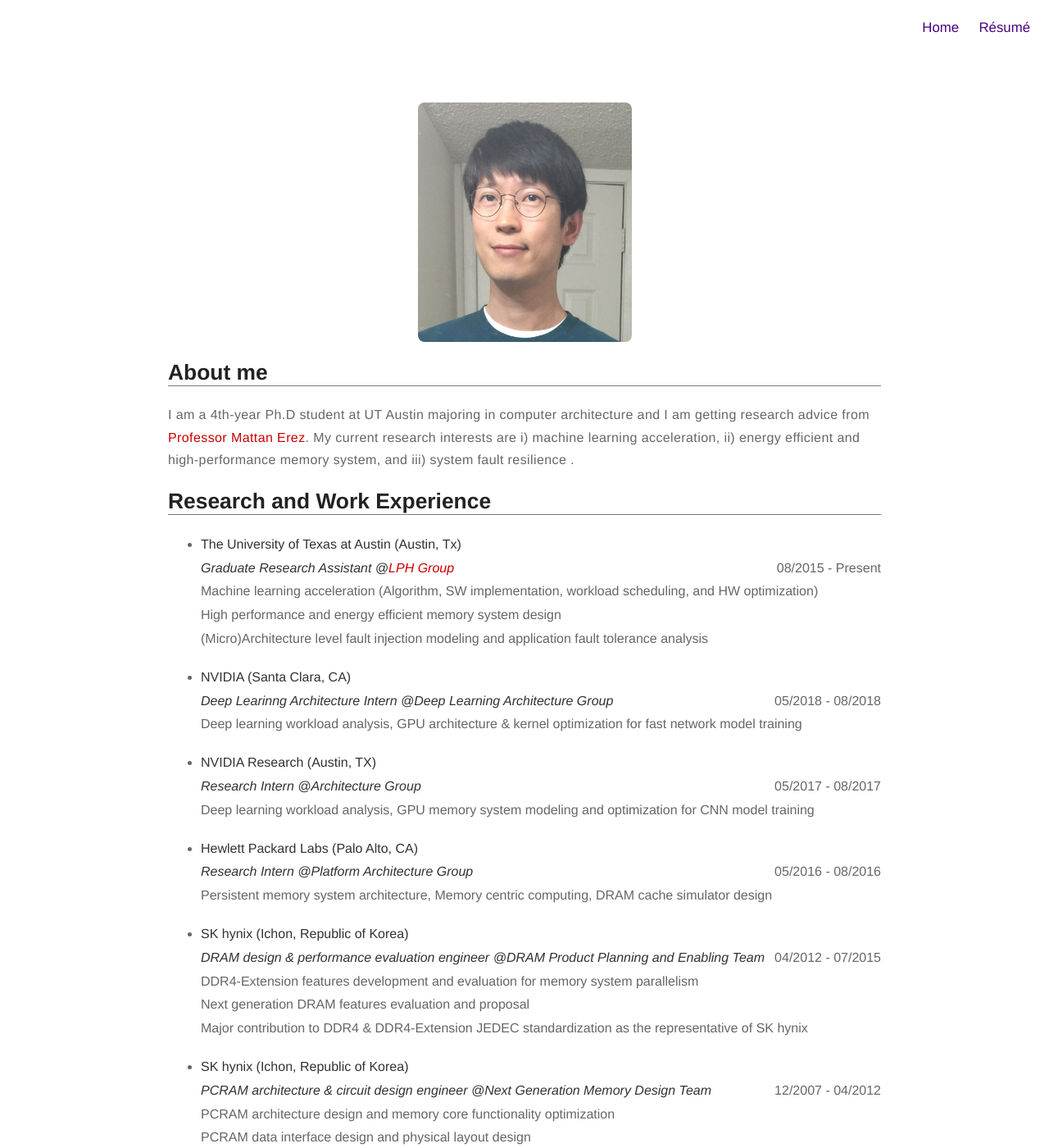
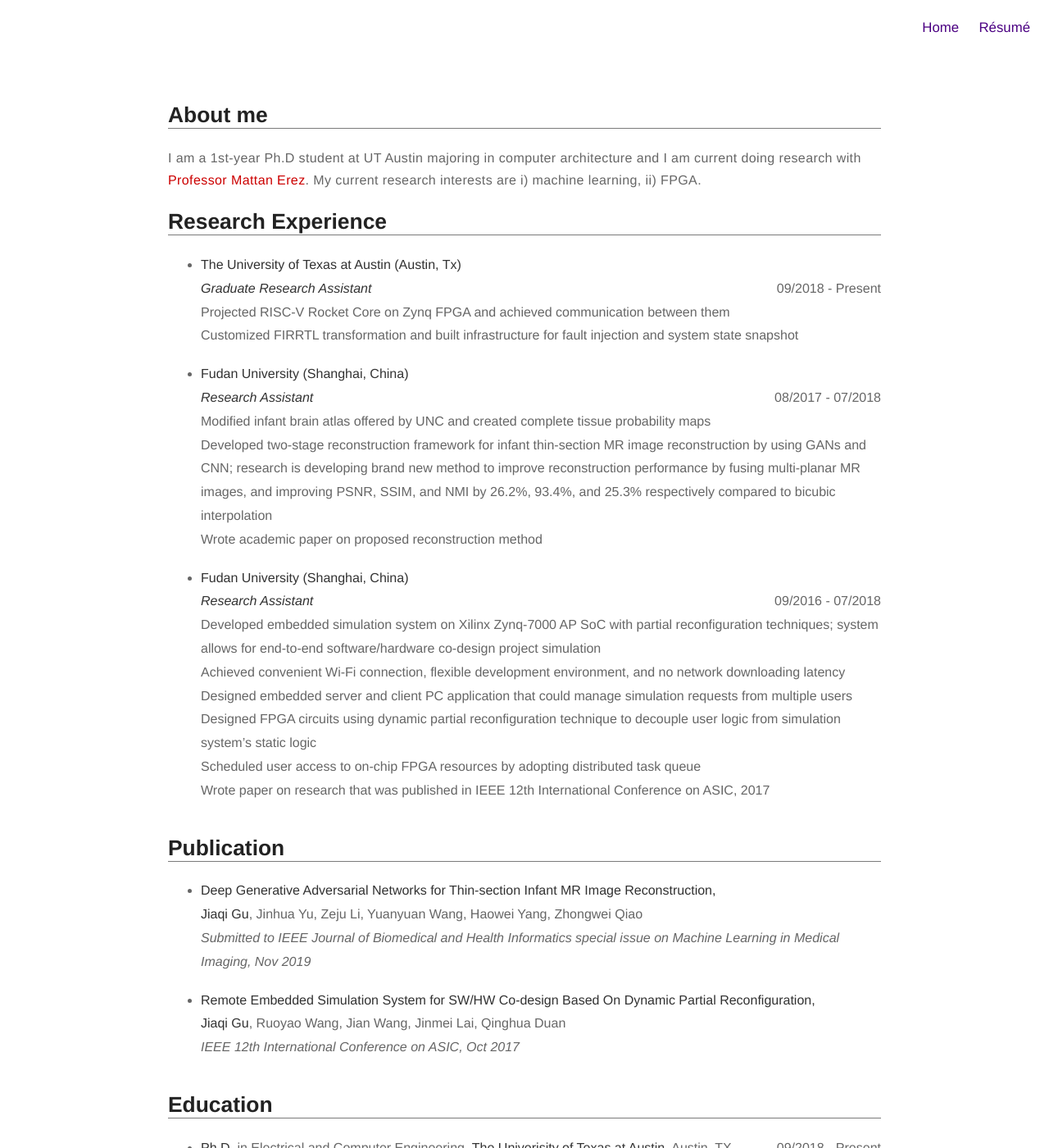
Before and after one commit to JeremieMelo/Resume, a Jekyll site: the page built from about.md, in a window 1280 px wide and 1400 px high. Shown: the whole window at 82% size. Built offline with Jekyll 4.4.1, drawn with Linux system fonts in a browser that asks for light colours; some of the changed text lies outside the part shown.

Commit message:
about me

```diff
--- a/about.md
+++ b/about.md
@@ -2,166 +2,90 @@
 title: About
 layout: page
 ---
-![Profile Image]({{ site.url }}/{{ site.picture }})
 
 <h2>About me<hr></h2>
-<p>I am a 4th-year Ph.D student at UT Austin majoring in computer architecture and I am getting research advice from <a href="https://lph.ece.utexas.edu/merez/MattanErez/MattanErez" style="text-decoration : none;color: #cc0000"> Professor Mattan Erez</a>. My current research interests are i) machine learning acceleration, ii) energy efficient and high-performance memory system, and iii) system fault resilience .
+<p>I am a 1st-year Ph.D student at UT Austin majoring in computer architecture and I am current doing research with <a href="https://lph.ece.utexas.edu/merez/MattanErez/MattanErez" style="text-decoration : none;color: #cc0000"> Professor Mattan Erez</a>. My current research interests are i) machine learning, ii) FPGA.
 </p>
 
 
-<h2>Research and Work Experience<hr></h2>
+<h2>Research Experience<hr></h2>
 <ul>
     <li>
     <b>The University of Texas at Austin (Austin, Tx)</b>
     <br>
-    <div style="float: left"><b><i>Graduate Research Assistant @<a href="https://lph.ece.utexas.edu/merez/MattanErez/Research" style="text-decoration : none;color: #cc0000">LPH Group</a></i></b></div>
-    <div style="float: right">08/2015 - Present</div>
-    <br>Machine learning acceleration (Algorithm, SW implementation, workload scheduling, and HW optimization)
-    <br>High performance and energy efficient memory system design
-    <br>(Micro)Architecture level fault injection modeling and application fault tolerance analysis
+    <div style="float: left"><b><i>Graduate Research Assistant</i></b></div>
+    <div style="float: right">09/2018 - Present</div>
+    <br>Projected RISC-V Rocket Core on Zynq FPGA and achieved communication between them
+    <br>Customized FIRRTL transformation and built infrastructure for fault injection and system state snapshot
     </li><br>
 
     <li>
-    <b>NVIDIA (Santa Clara, CA)</b>
+    <b>Fudan University (Shanghai, China)</b>
     <br>
-    <div style="float: left"><b><i>Deep Learinng Architecture Intern @Deep Learning Architecture Group</i></b></div>
-    <div style="float: right">05/2018 - 08/2018</div>
-    <br>Deep learning workload analysis, GPU architecture & kernel optimization for fast network model training
+    <div style="float: left"><b><i>Research Assistant</i></b></div>
+    <div style="float: right">08/2017 - 07/2018</div>
+    <br>Modified infant brain atlas offered by UNC and created complete tissue probability maps
+    <br>Developed two-stage reconstruction framework for infant thin-section MR image reconstruction by using GANs and CNN; research is developing brand new method to improve reconstruction performance by fusing multi-planar MR images, and improving PSNR, SSIM, and NMI by 26.2%, 93.4%, and 25.3% respectively compared to bicubic interpolation
+    <br>Wrote academic paper on proposed reconstruction method
     </li><br>
 
     <li>
-    <b>NVIDIA Research (Austin, TX)</b>
+    <b>Fudan University (Shanghai, China)</b>
     <br>
-    <div style="float: left"><b><i>Research Intern @Architecture Group</i></b></div>
-    <div style="float: right">05/2017 - 08/2017</div>
-    <br>Deep learning workload analysis, GPU memory system modeling and optimization for CNN model training
+    <div style="float: left"><b><i>Research Assistant</i></b></div>
+    <div style="float: right">09/2016 - 07/2018</div>
+    <br>Developed embedded simulation system on Xilinx Zynq-7000 AP SoC with partial reconfiguration techniques; system allows for end-to-end software/hardware co-design project simulation
+    <br>Achieved convenient Wi-Fi connection, flexible development environment, and no network downloading latency
+    <br>Designed embedded server and client PC application that could manage simulation requests from multiple users
+    <br>Designed FPGA circuits using dynamic partial reconfiguration technique to decouple user logic from simulation system’s static logic
+    <br>Scheduled user access to on-chip FPGA resources by adopting distributed task queue
+    <br>Wrote paper on research that was published in IEEE 12th International Conference on ASIC, 2017
     </li><br>
 
-    <li>
-    <b>Hewlett Packard Labs (Palo Alto, CA)</b >
-    <br>
-    <div style="float: left"><b><i>Research Intern @Platform Architecture Group</i></b></div>
-    <div style="float: right">05/2016 - 08/2016</div>
-    <br>Persistent memory system architecture, Memory centric computing, DRAM cache simulator design
-    </li><br>
-
-    <li>
-    <b>SK hynix (Ichon, Republic of Korea)</b>
-    <br>
-    <div style="float: left"><b><i>DRAM design & performance evaluation engineer @DRAM Product Planning and Enabling Team</i></b></div>
-    <div style="float: right">04/2012 - 07/2015</div>
-    <br>DDR4-Extension features development and evaluation for memory system parallelism
-    <br>Next generation DRAM features evaluation and proposal
-    <br>Major contribution to DDR4 & DDR4-Extension JEDEC standardization as the representative of SK hynix
-    </li><br>
-
-    <li>
-    <b>SK hynix (Ichon, Republic of Korea)</b>
-    <br>
-    <div style="float: left"><b><i>PCRAM architecture & circuit design engineer @Next Generation Memory Design Team</i></b></div>
-    <div style="float: right">12/2007 - 04/2012</div>
-    <br>PCRAM architecture design and memory core functionality optimization
-    <br>PCRAM data interface design and physical layout design
-    <br>Wafer level PCRAM functionality analysis and SLC and MLC cell transition characteristic evaluation
-    </li>
 </ul>
 
 <h2>Publication<hr></h2>
 <ul>
 
     <li>
-    <b>Mini-batch Serialization: CNN Training with Inter-layer Data Reuse,</b>
-    <br><b>Sangkug Lym</b>, Armand Behroozi, Wei Wen, Ge Li, Yongkee Kwon, Mattan Erez
-    <br><a href="https://arxiv.org/pdf/1810.00307.pdf" style="text-decoration : none;color: #cc0000">[PDF]</a>
+    <b>Deep Generative Adversarial Networks for Thin-section Infant MR Image Reconstruction,</b>
+    <br><b>Jiaqi Gu</b>, Jinhua Yu, Zeju Li, Yuanyuan Wang, Haowei Yang, Zhongwei Qiao
+    <br><i>Submitted to IEEE Journal of Biomedical and Health Informatics special issue on Machine Learning in Medical Imaging, Nov 2019</i>
     </li><br>
 
 
     <li>
-    <b>Evaluating and Accelerating High-Fidelity Error Injection for HPC,</b>
-    <br>Chun-Kai Chang, <b>Sangkug Lym</b>, Nicholas Kelly, Michael B. Sullivan, Mattan Erez
-    <br><i>To be appeared in the proceedings of SC18, Nov 2018</i>
-    <a href="http://lph.ece.utexas.edu/merez/uploads/MattanErez/sc18_hamartia.pdf" style="text-decoration : none;color: #cc0000">[PDF]</a>
+    <b>Remote Embedded Simulation System for SW/HW Co-design Based On Dynamic Partial Reconfiguration,</b>
+    <br><b>Jiaqi Gu</b>, Ruoyao Wang, Jian Wang, Jinmei Lai, Qinghua Duan
+    <br><i>IEEE 12th International Conference on ASIC, Oct 2017</i>
     </li><br>
 
-    <li>
-    <b>Hamartia: A Fast and Accurate Error Injection Framework,</b>
-    <br>Chun-Kai Chang, <b>Sangkug Lym</b>, Nicholas Kelly, Michael B. Sullivan, Mattan Erez
-    <br><i>SELSE (invited to best SELSE papers session in DSN 2018), Apr 2018</i>
-    <a href="https://lph.ece.utexas.edu/users/hamartia/index.htm" style="text-decoration : none;color: #cc0000">[Code]</a>
-    <a href="https://ieeexplore.ieee.org/abstract/document/8416231/" style="text-decoration : none;color: #cc0000">[PDF]</a>
-    </li><br>
-
-    <li>
-    <b>ERUCA: Efficient DRAM Resource Utilization and Resource Conflict Avoidance for Memory System Parallelism,</b>
-    <br><b>Sangkug Lym</b>, Heonjae Ha, Yongkee Kwon, Chun-Kai Chang, Jungrae Kim, and Mattan Erez
-    <br><i>International Symposium on High-Performance Computer Architecture (HPCA), Feb 2018</i>
-    <a href="http://lph.ece.utexas.edu/merez/uploads/MattanErez/eruca_hpca18.pdf" style="text-decoration : none;color: #cc0000">[PDF]</a>
-    <a href="https://drive.google.com/open?id=1fCXr7KSISGBi3Z6_SOUPa9Sl-MrrCla1" style="text-decoration : none;color: #cc0000">[Slides]</a>
-    </li><br>
-
-    <li>
-    <b>DUO: Exposing On-chip Redundancy to Rank-Level ECC for High Reliability,</b>
-    <br>Seong-Lyong Gong, Jungrae Kim, <b>Sangkug Lym</b>, Michael Sullivan, Howard David, and Mattan Erez
-    <br><i>International Symposium on High-Performance Computer Architecture (HPCA), Feb 2018</i>
-    <a href="http://lph.ece.utexas.edu/merez/uploads/MattanErez/duo_hpca18.pdf" style="text-decoration : none;color: #cc0000">[PDF]</a>
-    </li><br>
-
-    <li>
-    <b>All-Inclusive ECC: Thorough End-to- End Protection for Reliable Computer Memory,</b>
-    <br>Jungrae Kim, Michael Sullivan, <b>Sangkug Lym</b>, and Mattan Erez
-    <br><i>International Symposium on Computer Architecture (ISCA), June 2016.</i>
-    <a href="http://lph.ece.utexas.edu/merez/uploads/MattanErez/isca2016_aiecc.pdf" style="text-decoration : none;color: #cc0000">[PDF]</a>
-    </li>
 </ul>
 
-<h2>Invited Talks<hr></h2>
-<ul>
-    <li>
-    <b>Sangkug Lym, "ERUCA: Efficient DRAM Resource Utilization and Resource Conflict Avoidance for Memory System Parallelism", </b> HPCA'18, Vienna, Austria
-    </li>
-    <li>
-    <b>Sangkug Lym, "JEDEC DDR4 Workshop: DDR4 Operation Specifics", </b> 2013 DDR4 Workshop, Santa Clara, CA <a href="https://www.jedec.org/ddr4workshop" style="text-decoration : none;color: #cc0000">[VIDEO]</a>
-    </li>
-</ul>
 
-<!--
 <h2>Education<hr></h2>
 <ul>
     <li>
     <div style="float: left"><b>Ph.D.</b> in Electrical and Computer Engineering, <b>The Univerisity of Texas at Austin</b>, Austin, TX</div>
-    <div style="float: right">08/2015 - Present</div>
+    <div style="float: right">09/2018 - Present</div>
     </li>
     <li>
-    <div style="float: left"><b>BS.</b> in Electrical Engineering, <b>Hanyang University</b>, Republic of Korea</div>
-    <div style="float: right">02/2008</div>
+    <div style="float: left"><b>BS.</b> in Microelectronic Science and Engineering, <b>Fudan University</b>, Shanghai, China</div>
+    <div style="float: right">09/2014 - 07/2018</div>
     </li>
 </ul>
--->
+
 
 <h2>Related Graduate Courses<hr></h2>
 <ul>
     <li><b>Computer Architecture</b><br>
     Computer Architecture (EE 382N 1) <br>
     High Speed Computer Arithmetic (EE 382N 14) <br>
-    GPUs and Parallel Processors: Parallelism & Locality (EE 382N 20) <br>
-    Topics in Computer Architecture: User System Interplay (EE 382N 22) <br>
-    Superscalar Computer Architecture (EE 382N 17) <br>
-    Dependable Computing (EE 382M) <br>
-    Advanced Topics in Compiler (CS 380C)
-    </li>
-
-    <li>
-    <b>Machine Learning</b><br>
-    Machine Learning (CS 391L) <br>
-    Neural Network (CS 394N) <br>
-    Prediction Mechanisms in Computer Architecture (CS 395T)
     </li>
 </ul>
 
-<!--
+
 <h2>Skills</h2>
 <ul class="skill-list">
-	<li>HTML - Jade - Haml - Erb</li>
-	<li>Responsive (Mobile First)</li>
+	<li>C/C++ Python Tensorflow Matlab Verilog Chisel Java</li>
 </ul>
--->
```
